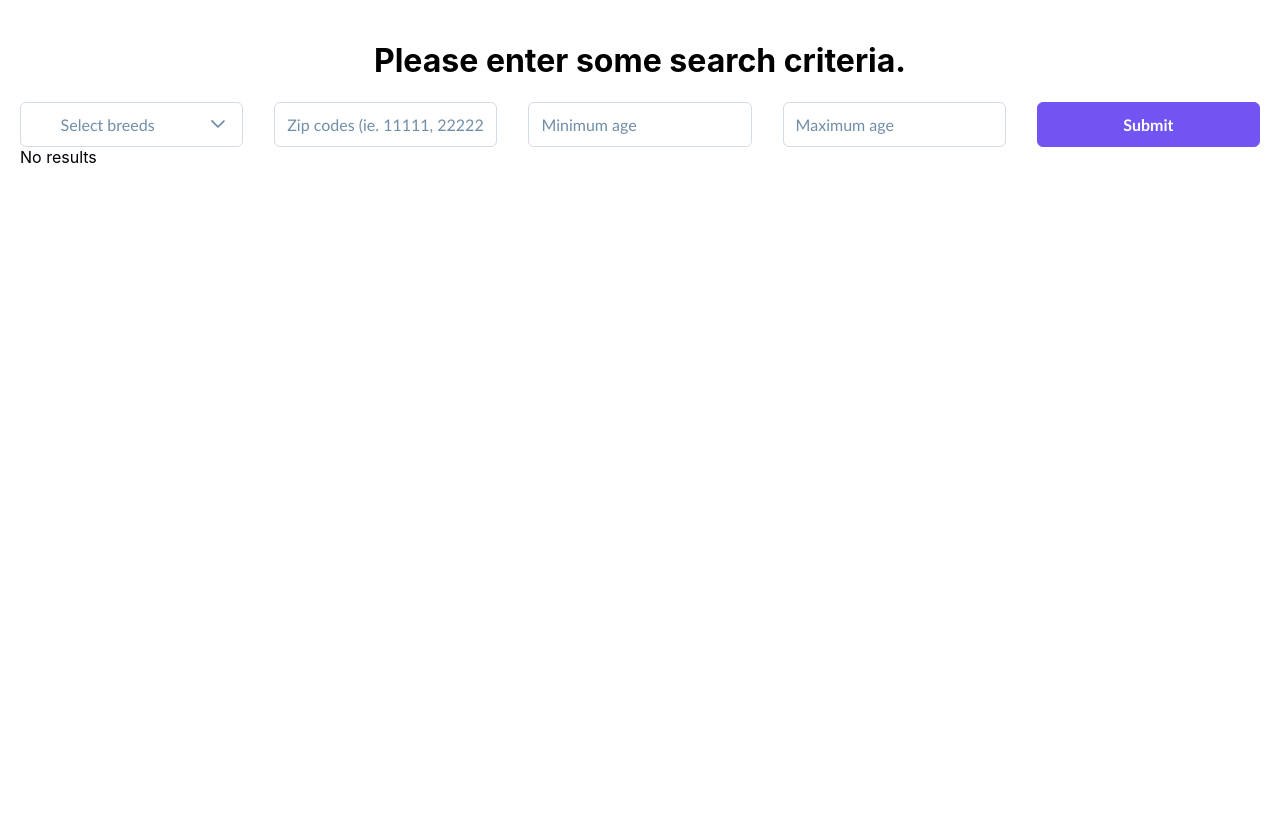
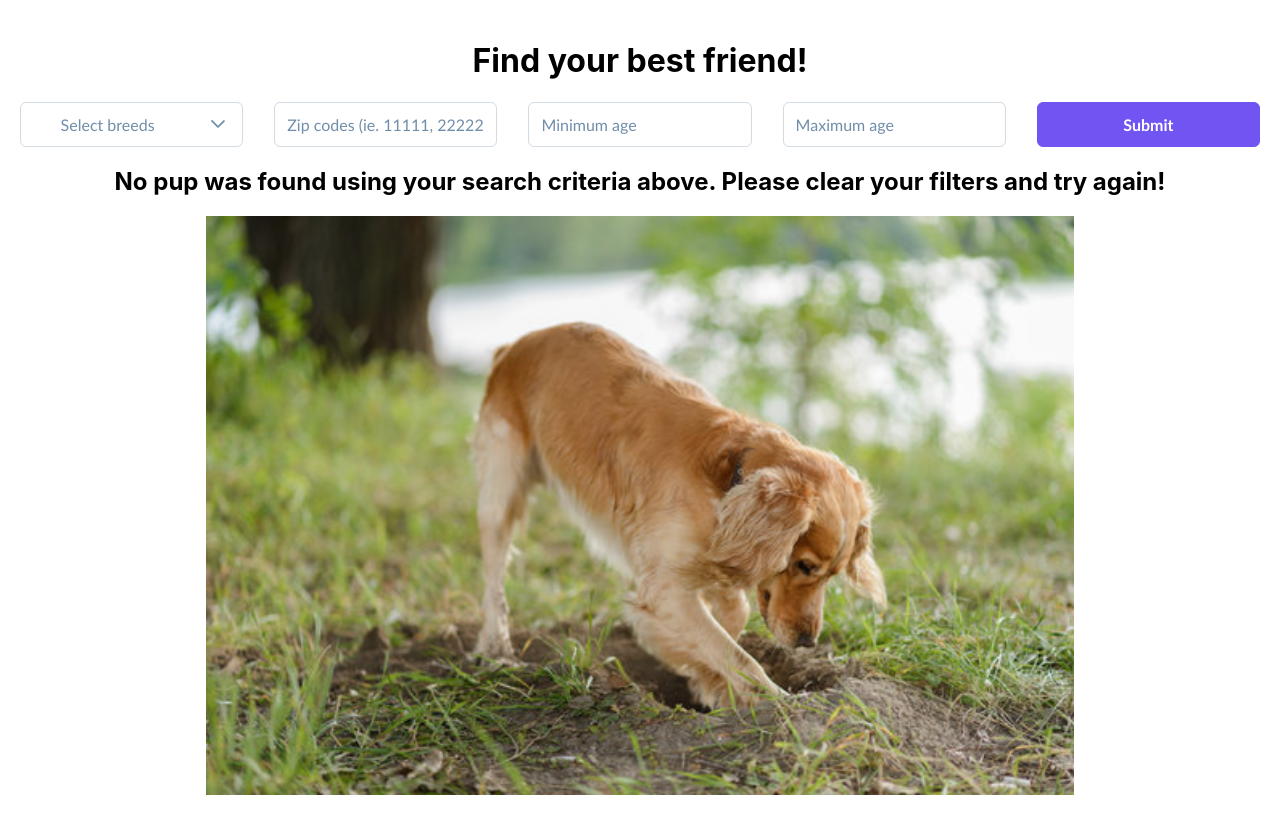
Before and after one commit to mwchung24/fetch-rewards, a React (Create React App) app: page /search in a window 1280 px wide. Built offline with nearby package versions, Linux system fonts and the light colour scheme; no server answers.

Commit message:
no results styling

```diff
--- a/src/components/Search/Search.tsx
+++ b/src/components/Search/Search.tsx
@@ -32,7 +32,7 @@ const Search = ({setSearch, breeds}: {setSearch: (args: TSearch) => void; breeds
   };
   return (
     <div className={styles.searchWrapper}>
-      <h1>Please enter some search criteria.</h1>
+      <h1>Find your best friend!</h1>
       <form className={styles.searchForm} onSubmit={handleSubmit(onSubmit)}>
         <MultiSelect
           className={styles.breedsInput}
--- a/src/containers/LoginPage/LoginPage.module.css
+++ b/src/containers/LoginPage/LoginPage.module.css
@@ -4,7 +4,7 @@
   justify-content: center;
   align-items: center;
   height: 100vh;
-  background-image: url('../../images/dog.jpeg');
+  background-image: url('../../images/dog.jpg');
   background-size: cover;
   background-repeat: no-repeat;
 }
--- a/src/containers/SearchPage/SearchPage.module.css
+++ b/src/containers/SearchPage/SearchPage.module.css
@@ -1,3 +1,14 @@
 .searchPage {
   padding: 20px 20px;
 }
+
+.noResults {
+  display: flex;
+  flex-direction: column;
+  align-items: center;
+}
+
+.dogImage {
+  height: auto;
+  width: 70%;
+}
--- a/src/containers/SearchPage/SearchPage.tsx
+++ b/src/containers/SearchPage/SearchPage.tsx
@@ -1,10 +1,11 @@
 import {useEffect, useState} from 'react';
 import {useQuery, useMutation, useQueryClient} from '@tanstack/react-query';
-import {getAllDogIds, getDogs, getBreeds} from '../../data-provider/data-service';
+import {getAllDogIds, getDogs, getBreeds, findMatch} from '../../data-provider/data-service';
 import {TDog, TSearch} from '../../types';
 import DogDataTable from '../../components/DataTable/DataTable';
 import Search from '../../components/Search/Search';
 import styles from './SearchPage.module.css';
+import dogDigging from '../../images/dogdigging.jpg';
 
 const SearchPage = () => {
   const [dogIds, setDogIds] = useState<string[]>([]);
@@ -25,6 +26,10 @@ const SearchPage = () => {
 
   const fetchDogs = useMutation({
     mutationFn: getDogs,
+  });
+
+  const findDogMatch = useMutation({
+    mutationFn: findMatch,
   });
 
   useEffect(() => {
@@ -49,7 +54,17 @@ const SearchPage = () => {
   return (
     <div className={styles.searchPage}>
       <Search breeds={fetchBreeds?.data} setSearch={handleSearch} />
-      {!!dogs?.length && !!dogIds?.length ? <DogDataTable dogs={dogs} /> : <div>No results</div>}
+      {!!dogs?.length && !!dogIds?.length ? (
+        <DogDataTable dogs={dogs} />
+      ) : (
+        <div className={styles.noResults}>
+          <h2 className={styles.noResultsText}>
+            No pup was found using your search criteria above. Please clear your filters and try
+            again!
+          </h2>
+          <img className={styles.dogImage} src={dogDigging} alt="dog digging" />
+        </div>
+      )}
     </div>
   );
 };
--- a/src/data-provider/data-service.ts
+++ b/src/data-provider/data-service.ts
@@ -1,5 +1,5 @@
 import axios from 'axios';
-import {TLoginFormInput, TSearch} from '../types';
+import {TLoginFormInput, TSearch, TDog} from '../types';
 
 const baseUrl = 'https://frontend-take-home-service.fetch.com';
 
@@ -59,3 +59,11 @@ export const getAllZipcodes = async (size: {size: string}) => {
   });
   return response.data;
 };
+
+export const findMatch = async (dogs: {dogs: TDog[]}) => {
+  const response = await axios.post(`${baseUrl}/dogs/match`, dogs, {
+    withCredentials: true,
+    headers: {'Content-Type': 'application/json'},
+  });
+  return response.data;
+};
```
Also changed, not shown: src/images/dog.jpg (renamed from src/images/dog.jpeg), src/images/dogdigging.jpg (added).
